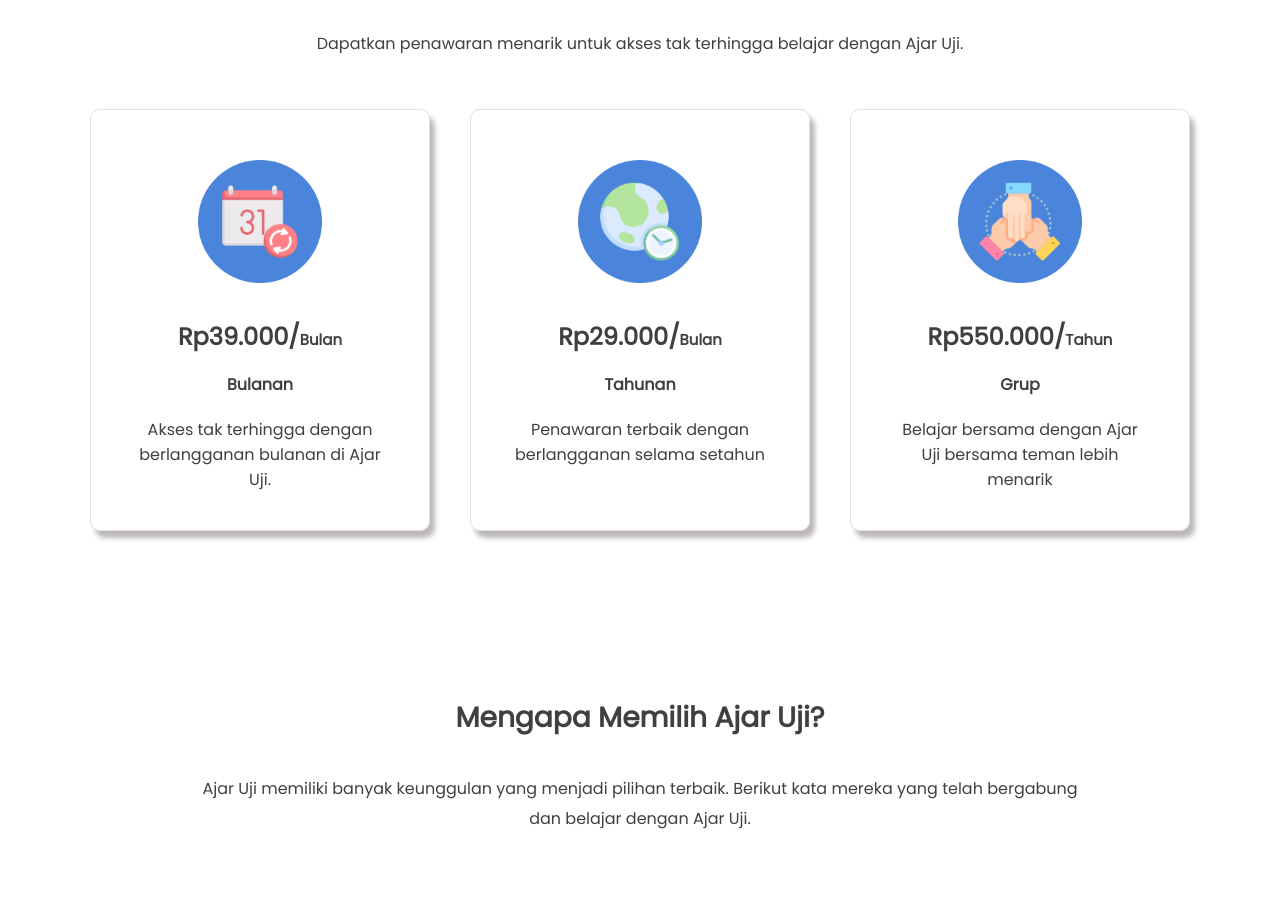
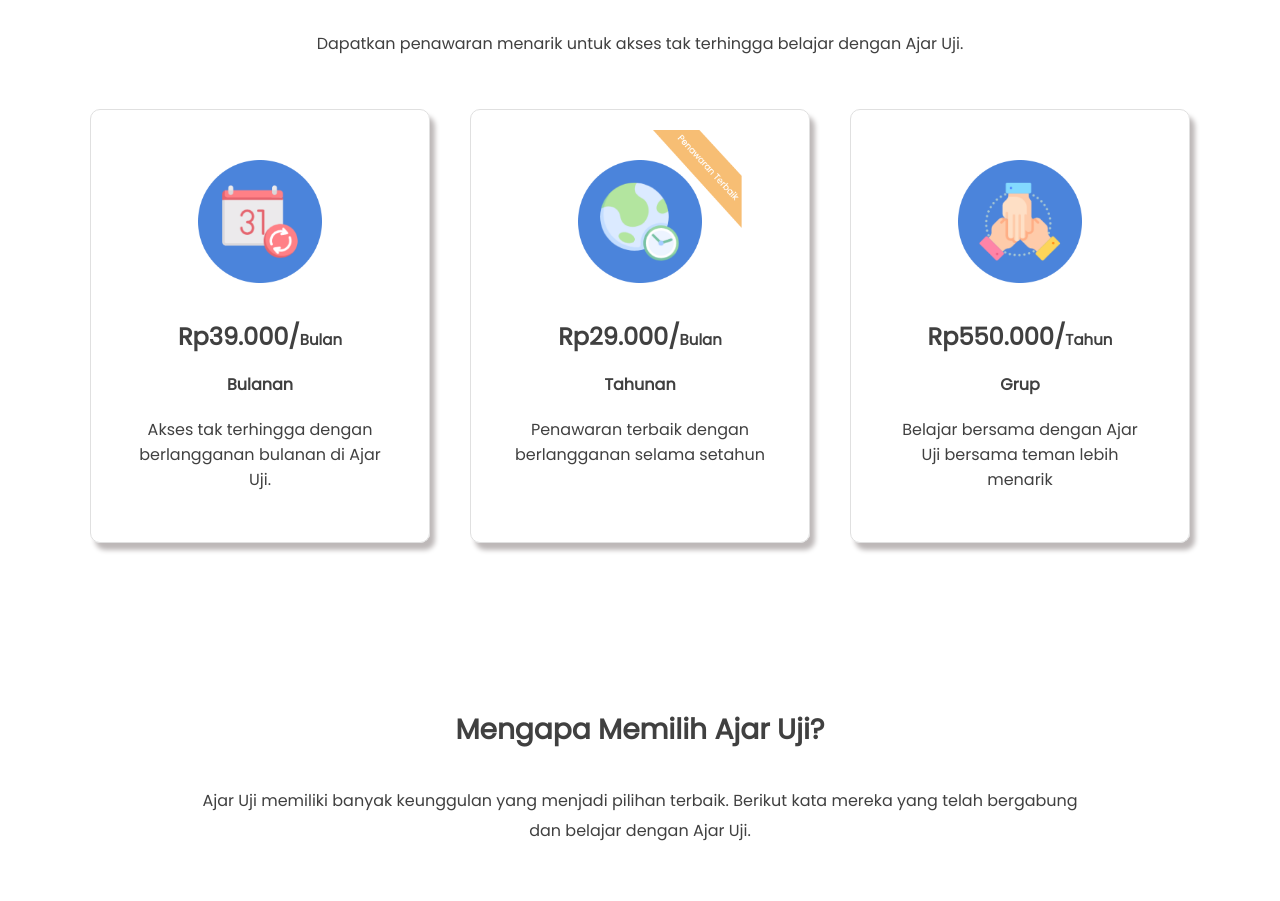
Before and after one commit to IanCode09/AjarUji-Clone, a React (Create React App) app: page / in a window 1280 px wide. Shown: the part 2652-3553 px from the top of the page. Built offline with nearby package versions, Linux system fonts and the light colour scheme.

Commit message:
Fix Subscribe Component

```diff
--- a/src/assets/css/index.css
+++ b/src/assets/css/index.css
@@ -91,7 +91,7 @@
 }
 
 .subscribe_item {
-  padding: 30px;
+  /* padding: 30px; */
   border: 1px solid rgb(224, 224, 224);
   border-radius: 10px;
   box-shadow: 5px 7px 5px rgb(189, 184, 184);
@@ -106,6 +106,17 @@
 
 .subscribe_item h4, .testimoni_item h4 {
   margin-top: 40px;
+}
+
+.subscribe_list {
+  margin-top: 30px;
+  margin-bottom: 50px;
+}
+
+.discountImg {
+  position: absolute;
+  top: 0;
+  margin-left: 100px;
 }
 
 .testimoni {
--- a/src/components/Subsribe.js
+++ b/src/components/Subsribe.js
@@ -1,6 +1,7 @@
     import React from 'react'
     import { Row, Col, Image, Container } from 'react-bootstrap'
     import subscribes from '../json/subscibeJson'
+    import DiscountImage from '../assets/images/Groupdisc.png'
 
     const Subsribe = () => {
         return (
@@ -13,10 +14,18 @@
                         <Row className='text-center'>
                             {subscribes.map((subscribe) => (
                                 <Col className='subscribe_item'>
-                                    <Image src={subscribe.img} />
-                                    <h4><strong>Rp{subscribe.price}/<span style={{ fontSize: '15px' }}>{subscribe.duration}</span></strong></h4>
-                                    <h6><strong>{subscribe.category}</strong></h6>
-                                    <h6>{subscribe.description}</h6>
+                                    <div className='subscribe_list'>
+                                        <Image src={subscribe.img} />
+                                        <h4><strong>Rp{subscribe.price}/<span style={{ fontSize: '15px' }}>{subscribe.duration}</span></strong></h4>
+                                        <h6><strong>{subscribe.category}</strong></h6>
+                                        <h6>{subscribe.description}</h6>
+                                    </div>
+
+                                    <div className='discountImg'>
+                                        {subscribe.isDiscount ? <Image src={DiscountImage} />  : null}
+                                    </div>
+
+
                                 </Col>
                             ))}
                         </Row>
```
Also changed, not shown: src/assets/images/Groupdisc.png (renamed from src/assets/images/Group 1865@2x.png).
